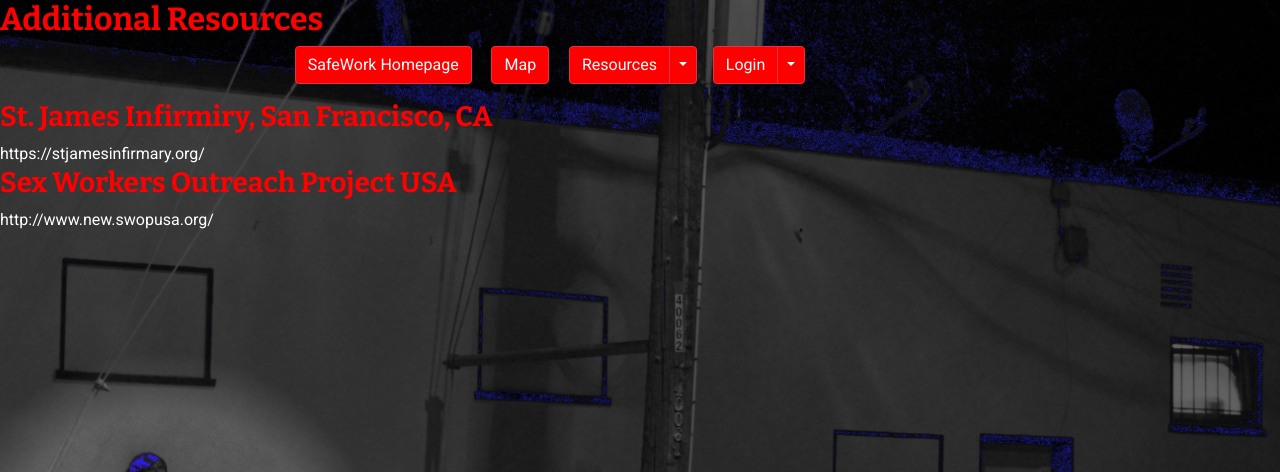
After one commit to beegeiger/Safework-Project, a Flask app: page /resources in a window 1280 px wide. The commit adds this page. Shown: the top 472 px of the page. Run offline with Flask 2, Linux system fonts and the light colour scheme; some libraries are stand-ins or nearby versions.

Commit message:
Fixed Requirements.txt

```diff
--- /dev/null
+++ b/templates/resources.html
@@ -0,0 +1,11 @@
+{% extends 'base.html' %}
+{% block title %}Additional Resources{% endblock %}
+{% block head %}
+<h2>Additional Resources</h2>
+{% endblock %}
+{% block content %}
+<h3>St. James Infirmiry, San Francisco, CA</h3>
+<p>https://stjamesinfirmary.org/</p>
+<h3>Sex Workers Outreach Project USA</h3>
+<p>http://www.new.swopusa.org/</p>
+{% endblock %}
```
Also changed, not shown: requirements.txt (+8 -10 lines), requirements2.txt (added, +13 -0 lines), templates/forum_page.html (+12 -7 lines).
